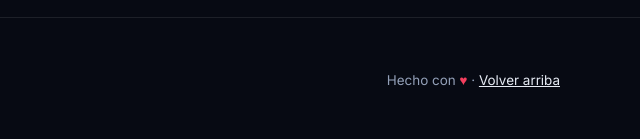
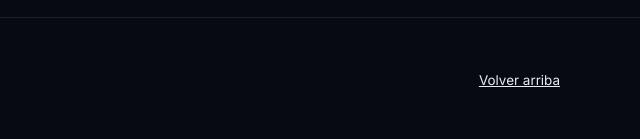
Before and after one commit to Levy147/Portafolio-MetodologiaInvestigacion, a plain HTML site: page index.html in a window 1280 px wide. Shown: the part 1947-2086 px from the top of the page, 640-1280 px from the left. Drawn offline with Linux system fonts and the light colour scheme.

Commit message:
feat: quitar texto de footer hecho con corazon

```diff
--- a/index.html
+++ b/index.html
@@ -92,7 +92,7 @@
         <p class="footer-brand">Herbert Galeano <span class="grad-text">·</span> Portafolio Digital</p>
         <p class="footer-note">Licenciatura en Pedagogía y Administración Educativa · FAHUSAC · USAC</p>
       </div>
-      <p class="footer-tag">Hecho con <span class="heart">♥</span> · <a href="#inicio">Volver arriba</a></p>
+      <p class="footer-tag"><a href="#inicio">Volver arriba</a></p>
     </div>
   </footer>
 
```
